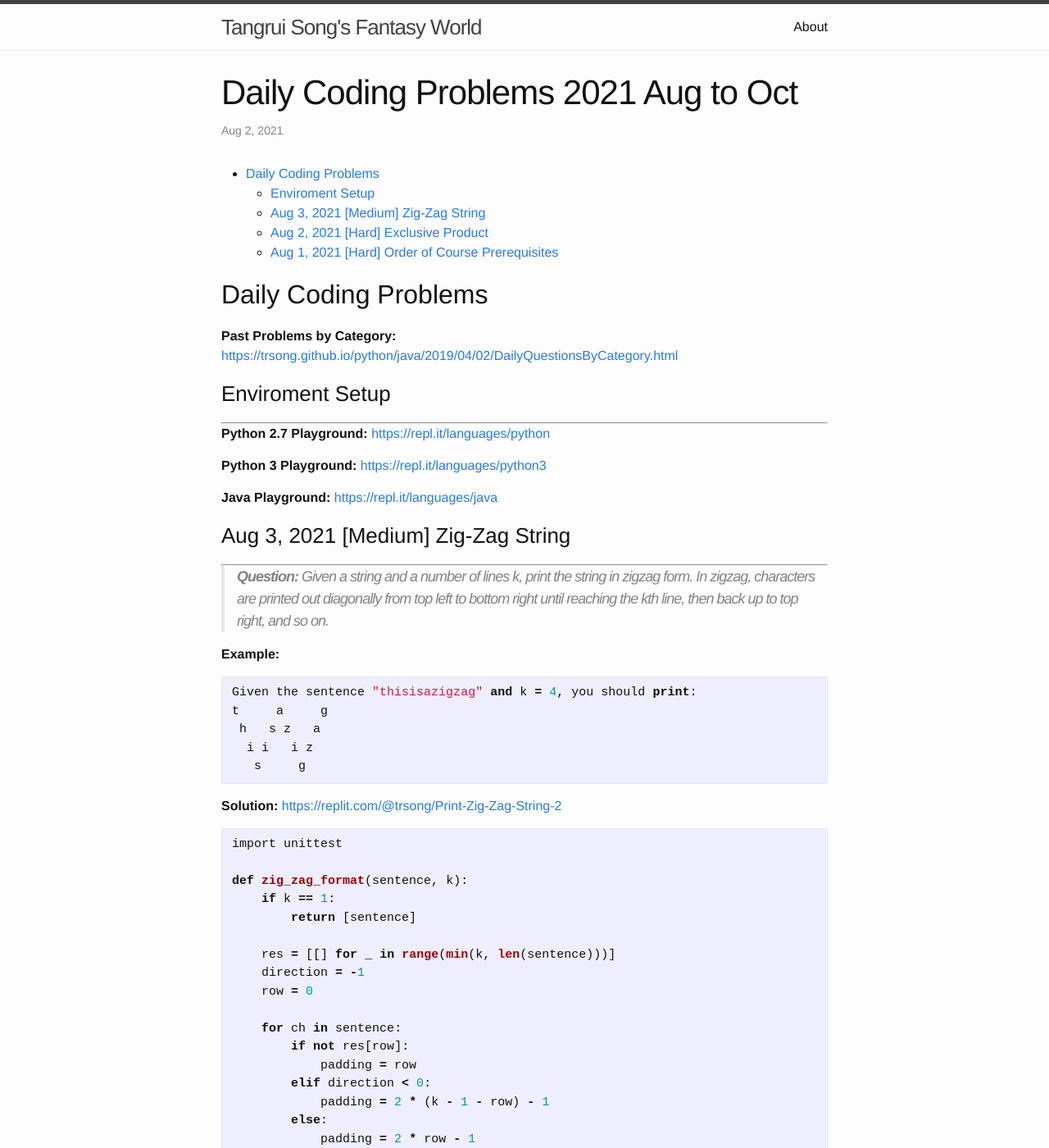
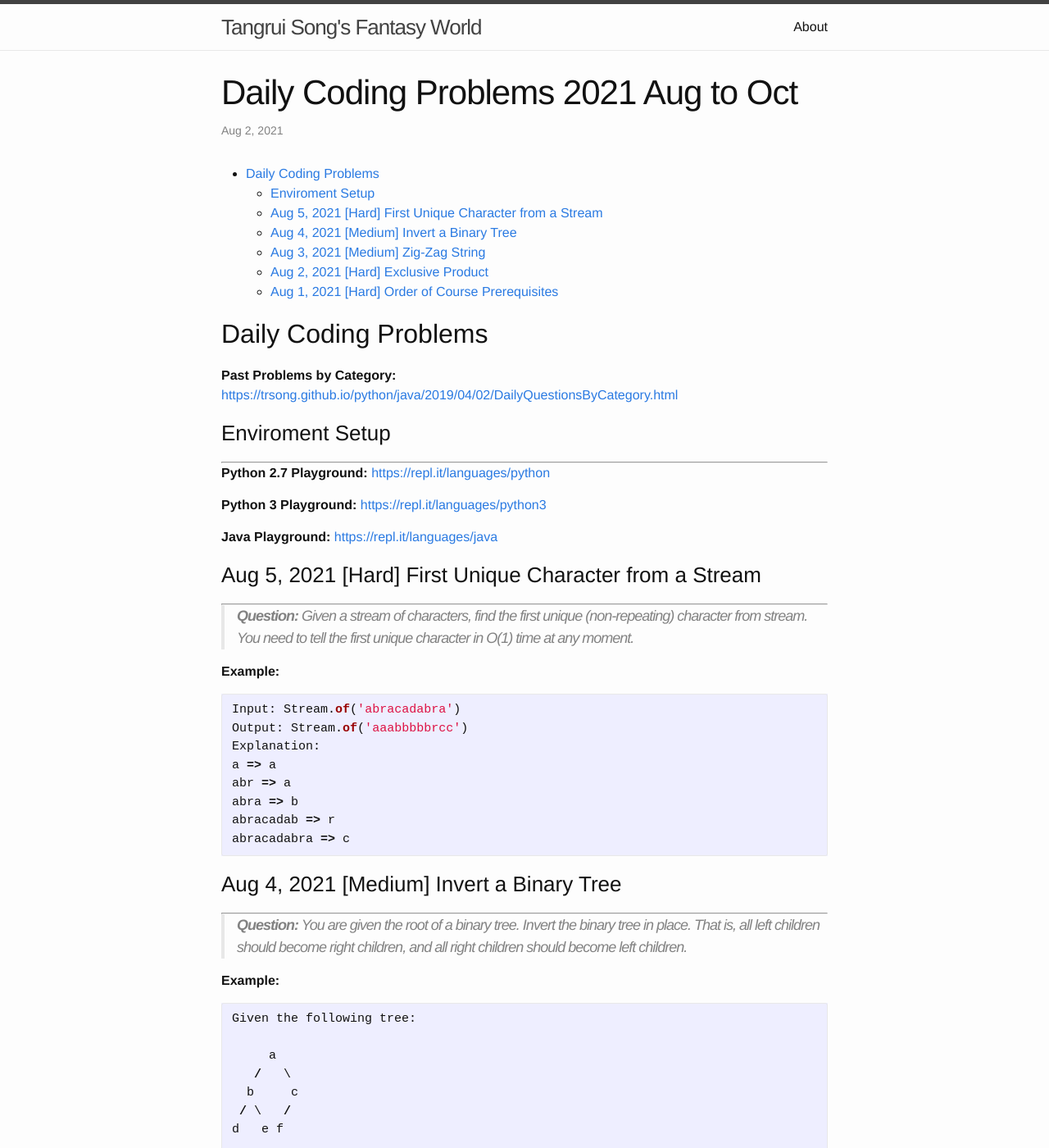
Before and after one commit to trsong/trsong.github.io, a Jekyll site: the page built from _posts/2021-08-01-DailyQuestionsAug.md, in a window 1280 px wide and 1400 px high. Shown: the whole window at 82% size. Built offline with Jekyll 4.4.1, drawn with Linux system fonts in a browser that asks for light colours; some of the changed text lies outside the part shown.

Commit message:
Add Aug 4, 5 question

````diff
--- a/_posts/2021-08-01-DailyQuestionsAug.md
+++ b/_posts/2021-08-01-DailyQuestionsAug.md
@@ -19,6 +19,45 @@ categories: Python/Java
 **Python 3 Playground:** [https://repl.it/languages/python3](https://repl.it/languages/python3)
 
 **Java Playground:** [https://repl.it/languages/java](https://repl.it/languages/java)
+
+
+### Aug 5, 2021 \[Hard\] First Unique Character from a Stream
+---
+> **Question:** Given a stream of characters, find the first unique (non-repeating) character from stream. You need to tell the first unique character in O(1) time at any moment.
+
+**Example:**
+```py
+Input: Stream.of('abracadabra')
+Output: Stream.of('aaabbbbbrcc')
+Explanation:
+a => a
+abr => a
+abra => b
+abracadab => r
+abracadabra => c
+```
+
+### Aug 4, 2021 \[Medium\] Invert a Binary Tree
+---
+> **Question:** You are given the root of a binary tree. Invert the binary tree in place. That is, all left children should become right children, and all right children should become left children.
+
+**Example:**
+```py
+Given the following tree:
+
+     a
+   /   \
+  b     c
+ / \   /
+d   e f
+
+should become:
+   a
+ /   \
+c     b
+ \   / \
+  f e   d
+```
 
 
 ### Aug 3, 2021 \[Medium\] Zig-Zag String
````
